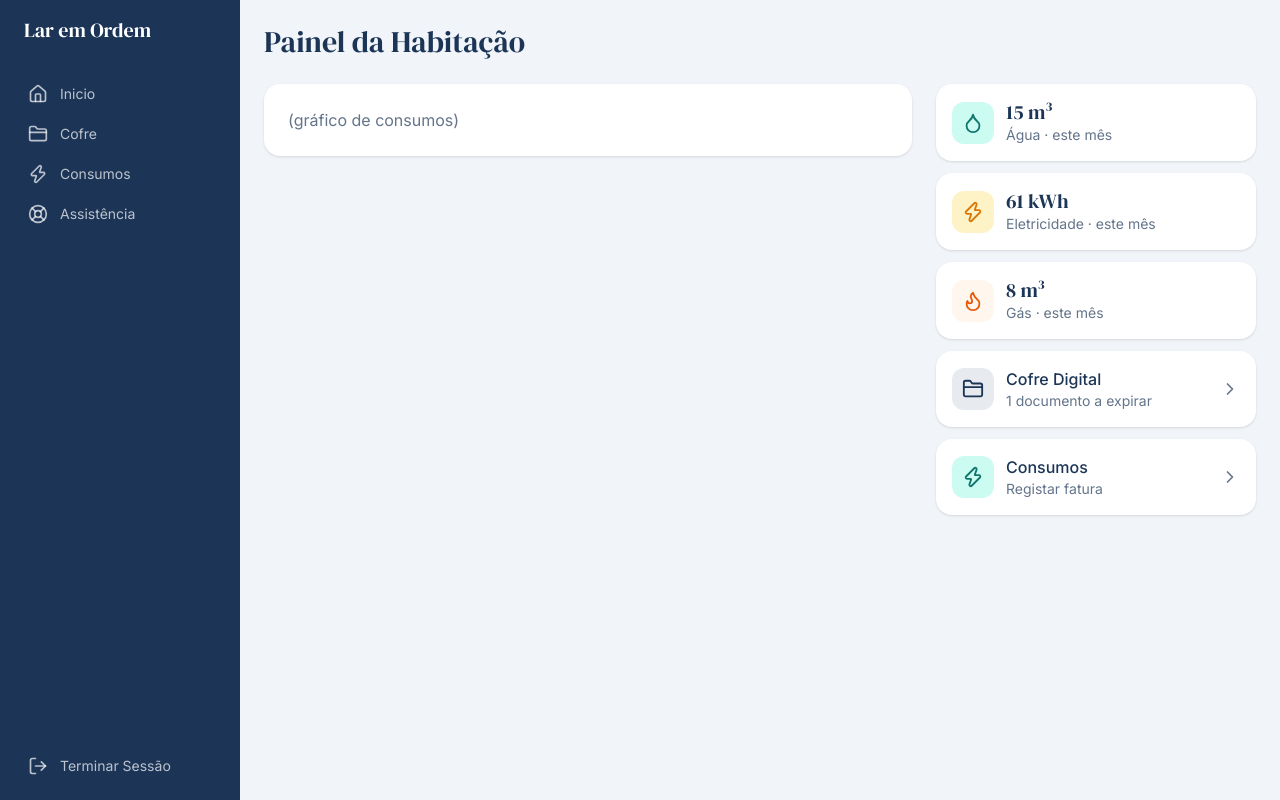
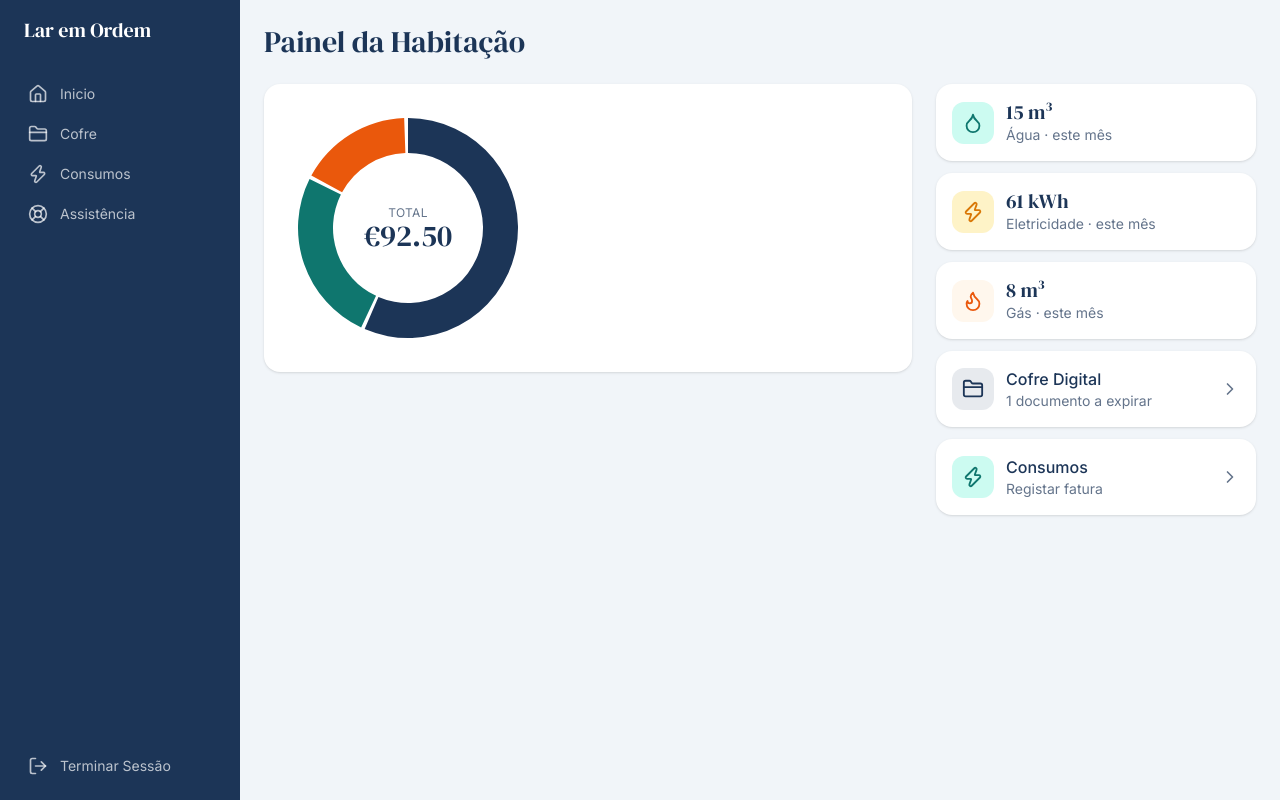
Before and after one commit to SpookyP/Lar-em-Ordem-Projeto-Final, a React (Vite) app in the folder lar-em-ordem-frontend/: page /teste-layout in a window 1280 px wide. Built offline with nearby package versions, Linux system fonts and the light colour scheme; no server answers.

Commit message:
Adicionar gráfico de consumos interativo ao dashboard
Componente ConsumptionCard com gráfico de anel (recharts) interativo.

```diff
--- /dev/null
+++ b/lar-em-ordem-frontend/src/components/ui/ConsumptionChart.jsx
@@ -0,0 +1,59 @@
+import { PieChart, Pie, ResponsiveContainer, Sector } from 'recharts';
+import { useState } from 'react';
+
+//dados de exemplo
+const data = [
+  { name: 'Eletricidade', value: 53.10, color: '#1C3557' },
+  { name: 'Água', value: 23.85, color: '#0F766E' },
+  { name: 'Gás', value: 15.55, color: '#EA580C' },
+];
+
+export function ConsumptionChart(){
+    const [focused, setFocused] = useState(null);
+    const total = data.reduce((sum, item) => sum + item.value, 0);
+
+    const center = focused !== null ? {label: data[focused].name, value: data[focused].value} : { label: 'Total', value: total };
+    return (
+        <div className="relative" style={{ width: 240, height: 240 }}>
+            <ResponsiveContainer width="100%" height="100%">
+                <PieChart>
+                <Pie
+                    data={data}
+                    dataKey="value"
+                    cx="50%"
+                    cy="50%"
+                    innerRadius={75}
+                    outerRadius={110}
+                    startAngle={90}
+                    endAngle={-270}
+                    paddingAngle={2}
+                    stroke="none"
+                    onMouseEnter={(_, index) => setFocused(index)}
+                    onMouseLeave={() => setFocused(null)}
+                    shape={(props) => {
+                        const { index } = props;
+                        const opacity = focused === null || focused === index ? 1 : 0.3;
+                        return (
+                            <Sector
+                            {...props}
+                            fill={data[index].color}
+                            opacity={opacity}
+                            style={{ transition: 'opacity 0.18s' }}
+                            />
+                        );
+                    }}
+                />
+                </PieChart>
+            </ResponsiveContainer>
+
+            <div className="absolute inset-0 flex flex-col items-center justify-center pointer-events-none">
+                <p className="text-xs uppercase tracking-wide text-muted">
+                    {center.label}
+                </p>
+                <p className="font-display text-3xl text-navy leading-none">
+                €{center.value.toFixed(2)}
+                </p>
+            </div>
+        </div>
+    );
+}
--- a/lar-em-ordem-frontend/src/pages/Dashboard/Dashboard.jsx
+++ b/lar-em-ordem-frontend/src/pages/Dashboard/Dashboard.jsx
@@ -1,6 +1,7 @@
 import { Droplet, Zap, Flame, FolderClosed } from 'lucide-react';
 import { SummaryCard } from '../../components/ui/SummaryCard';
 import { ShortcutCard } from '../../components/ui/ShortcutCard';
+import { ConsumptionChart } from '../../components/ui/ConsumptionChart';
 
 export default function Dashboard() {
   return (
@@ -12,11 +13,10 @@ export default function Dashboard() {
       <div className="flex flex-col lg:flex-row gap-6">
         <div className="flex-1">
           <div className="rounded-2xl bg-card p-6 shadow-sm text-muted">
-            (gráfico de consumos)
+            <ConsumptionChart />
           </div>
         </div>
 
-        <div className="w-full lg:w-80 flex flex-col gap-3">
         <div className="w-full lg:w-80 flex flex-col gap-3">
           <SummaryCard
             icon={Droplet}
@@ -53,6 +53,5 @@ export default function Dashboard() {
         </div>
       </div>
     </div>
-    </div>
   );
 }
```
Lines whose indentation alone changed are shown as unchanged.
